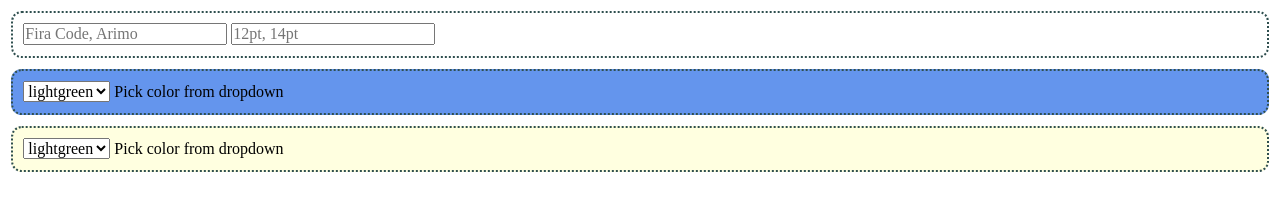
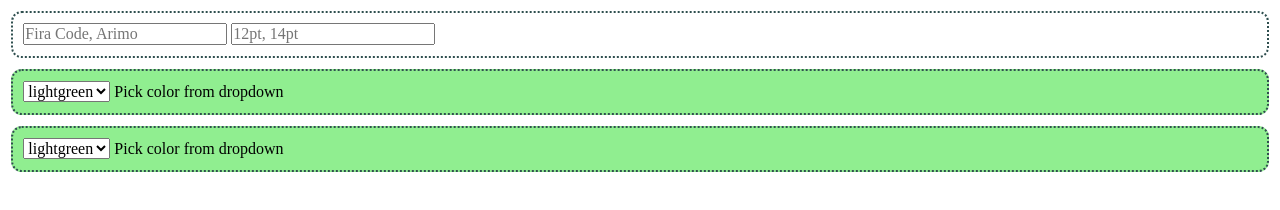
Before and after one commit to nazmulidris/js-scratch, a website: page css-var-calc/index.html in a window 1280 px wide. Drawn offline with Linux system fonts and the light colour scheme.

Commit message:
Update CSS variable example

```diff
--- a/css-var-calc/script.js
+++ b/css-var-calc/script.js
@@ -15,22 +15,50 @@
  */
 
 const main = () => {
-  const rootElement = document.documentElement;
-  document.querySelector("#page")
+  document.querySelector('#page')
           .addEventListener(
-              "keyup",
-              keyUpListener("input", inputElement => {
+              'keyup',
+              keyUpListener('input', inputElement => {
+                const rootElement = document.documentElement;
                 switch (inputElement.name) {
-                  case "font-family":
+                  case 'font-family':
                     rootElement.style.setProperty(
-                        "--page-font", inputElement.value);
+                        '--page-font', inputElement.value);
                     break;
-                  case "font-size":
+                  case 'font-size':
                     rootElement.style.setProperty(
-                        "--page-font-size", inputElement.value);
+                        '--page-font-size', inputElement.value);
                     break;
                 }
               })
+          );
+
+  const container1Div = document.querySelector('#container1');
+  container1Div.addEventListener(
+      'change',
+      filterSelector('select', (selectElement) => {
+        const value = selectElement.value;
+        container1Div.style.setProperty(
+            '--background-color', value);
+      })
+  );
+
+  const container2Div = document.querySelector('#container2');
+  container2Div.addEventListener(
+      'change',
+      filterSelector('select', (selectElement) => {
+        const value = selectElement.value;
+        container2Div.style.setProperty(
+            '--background-color', value);
+      })
+  );
+
+  document.querySelectorAll('select')
+          .forEach(
+              (selectElement) => {
+                selectElement
+                    .dispatchEvent(new Event('change', {bubbles: true}));
+              }
           );
 };
 
@@ -45,13 +73,26 @@ const main = () => {
  * @returns {function(Event)} accepts an event parameter
  */
 const keyUpListener = (selector, block) => {
-  return event => {
+  return (event) => {
     const targetMatches = event.target.matches(selector);
     if (!targetMatches) return;
-    if (event.key === "Enter") {
+    if (event.key === 'Enter') {
       block(event.target);
     }
   };
 };
 
+/**
+ * @param selector the block only operates on elements matched by this
+ * @param block accepts a parameter (element that matches the selector)
+ * @returns {function(Event)} function accepts an Event parameter
+ */
+const filterSelector = (selector, block) => {
+  return (event) => {
+    const targetMatches = event.target.matches(selector);
+    if (!targetMatches) return;
+    block(event.target);
+  }
+};
+
 main();
--- a/css-var-calc/style.css
+++ b/css-var-calc/style.css
@@ -42,12 +42,12 @@
 
 /* Scoped variables */
 #container1 {
-  --background-color: cornflowerblue;
+  --background-color: lightpink;
   background-color: var(--background-color);
 }
 
 /* Scoped variables */
 #container2 {
-  --background-color: lightyellow;
+  --background-color: lightpink;
   background-color: var(--background-color);
 }
```
Also changed, not shown: css-var-calc/README.md.
